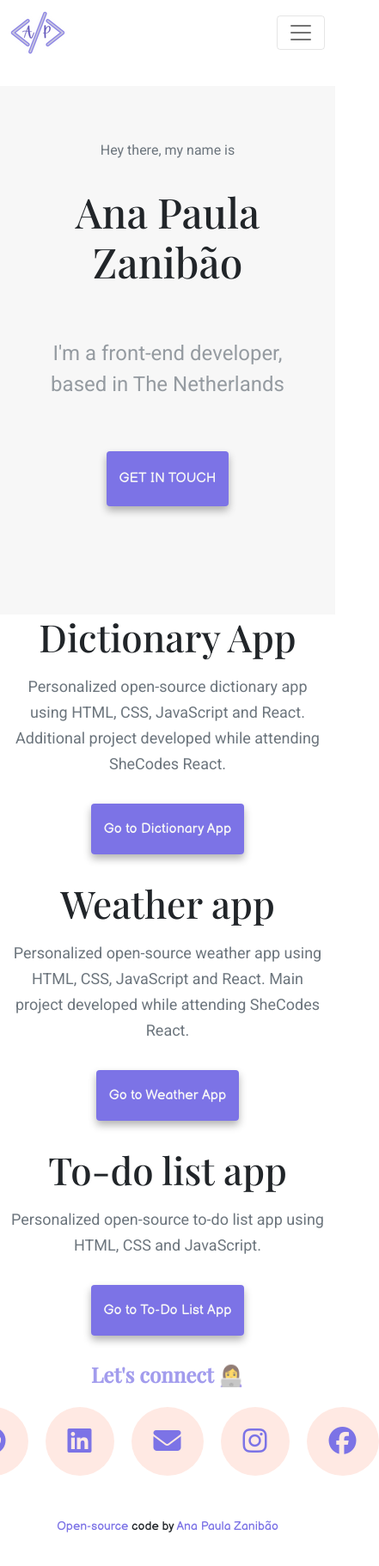
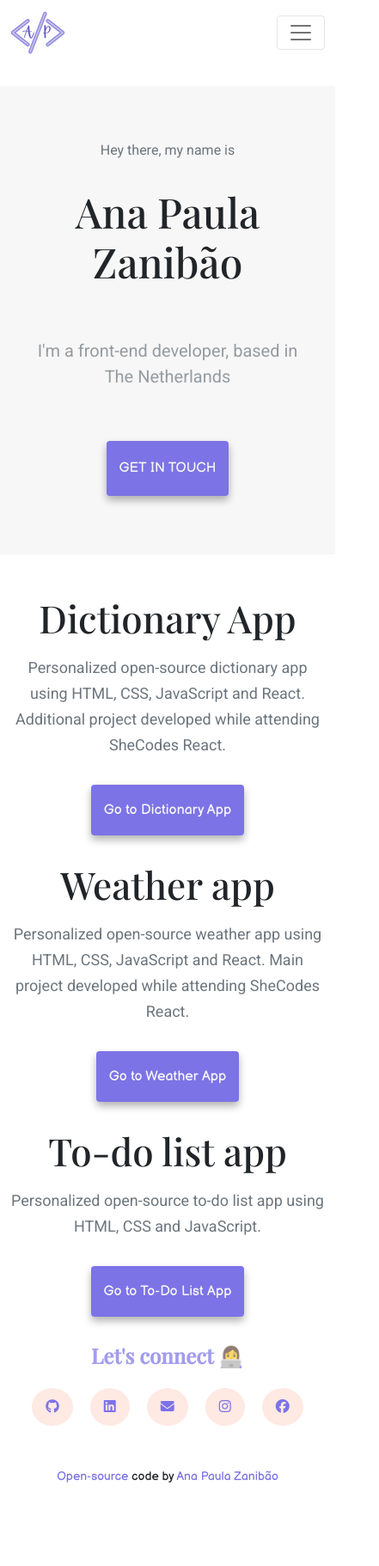
Before and after one commit to zanibao/portfolio, a website: page index.html in a window 390 px wide. Shown: the whole page at 86% size, 441 px wide, since content can reach past the window. After the commit the page ends 1776 px from the top, so only its background shows below. Drawn offline with nearby package versions, Linux system fonts and the light colour scheme.

Commit message:
CSS updated

```diff
--- a/style.css
+++ b/style.css
@@ -1,6 +1,6 @@
 :root {
   --branding-color: #7c73e6;
-  --second-color:#F7F7F7;
+  --second-color: #f7f7f7;
   --third-color: #ffe9e3;
   --forth-color: #c4c1e0;
   --box-shadow: 0 5px 10px rgba(0, 0, 0, 0.3);
@@ -149,10 +149,6 @@ p {
   font-family: var(--default-font-family);
 }
 
-.weather-image {
-  padding-top: ;
-}
-
 footer {
   display: block;
   text-align: center;
@@ -211,7 +207,7 @@ small {
   .hero {
     background: var(--second-color);
     text-align: center;
-    padding: 60px 20px 10px 20px;
+    padding: 60px 20px 0px 20px;
   }
 
   .hero h1 {
@@ -221,7 +217,7 @@ small {
   }
 
   .hero h2 {
-    font-size: 24px;
+    font-size: 20px;
   }
 
   .hero p {
@@ -232,4 +228,13 @@ small {
     padding: 0;
     text-align: center;
   }
+
+  footer .social-link a {
+    padding: 10px 16px;
+    font-size: 16px;
+  }
+
+  footer .social-link a:hover {
+    font-size: 18px;
+  }
 }
```
